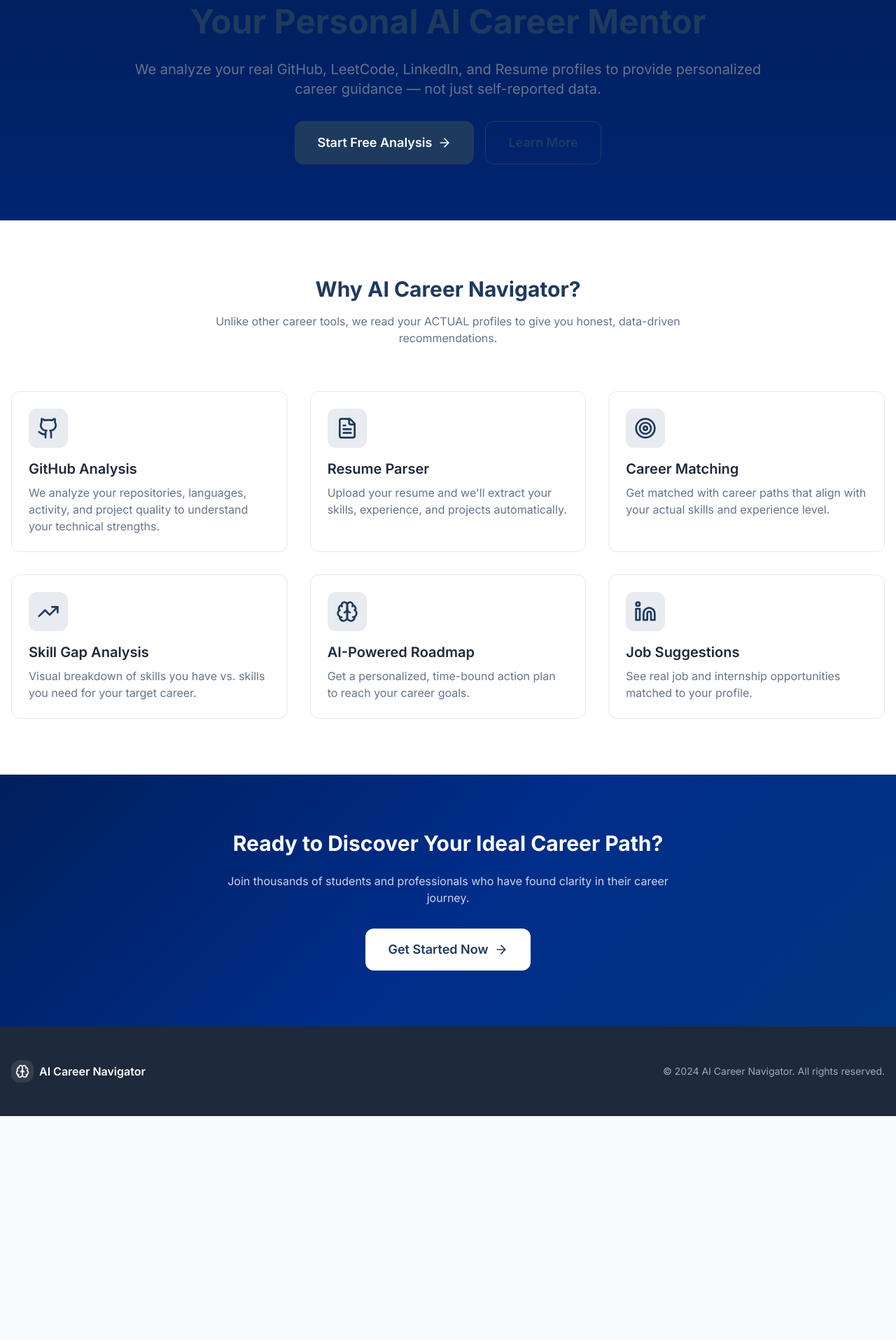
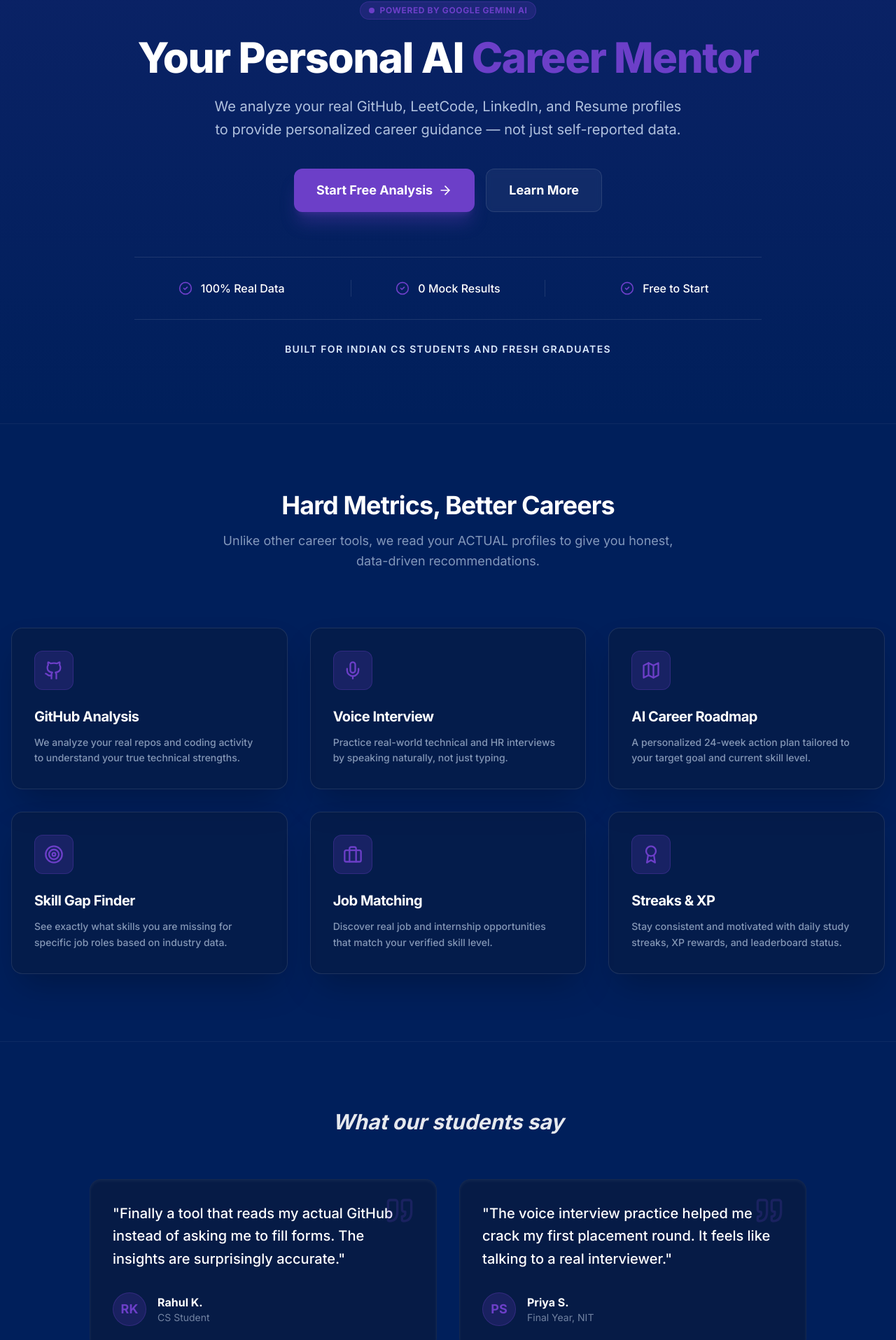
Before and after one commit to shivam499-pro/AI-CAREER-NAVIGATOR-2026, a Next.js app in the folder frontend/: page / in a window 1280 px wide. Shown: the part 152-2067 px from the top of the page at 70% size. Before the commit the page ends 1747 px from the top, so only its background shows below. Built offline with nearby package versions, Linux system fonts and the light colour scheme.

Commit message:
feat: redesign landing page with honest copy and new features

```diff
--- a/frontend/app/page.tsx
+++ b/frontend/app/page.tsx
@@ -1,28 +1,51 @@
+'use client'
+
 import Link from 'next/link'
-import { ArrowRight, Github, Linkedin, FileText, Brain, Target, TrendingUp } from 'lucide-react'
+import { motion } from 'framer-motion'
+import {
+  ArrowRight,
+  Github,
+  Linkedin,
+  FileText,
+  Brain,
+  Target,
+  TrendingUp,
+  Mic,
+  Briefcase,
+  Award,
+  Map,
+  CheckCircle2,
+  Quote
+} from 'lucide-react'
 
 export default function Home() {
+  const fadeIn = {
+    initial: { opacity: 0, y: 20 },
+    animate: { opacity: 1, y: 0 },
+    transition: { duration: 0.5 }
+  }
+
   return (
-    <div className="min-h-screen bg-background">
-      {/* Header */}
-      <header className="border-b bg-white/80 backdrop-blur-sm sticky top-0 z-50">
+    <div className="min-h-screen bg-background text-foreground flex flex-col">
+      {/* NAVBAR */}
+      <header className="border-b border-primary/10 bg-background/95 backdrop-blur-md sticky top-0 z-50">
         <div className="container mx-auto px-4 py-4 flex items-center justify-between">
           <div className="flex items-center space-x-2">
-            <div className="w-10 h-10 rounded-lg gradient-primary flex items-center justify-center">
+            <div className="w-10 h-10 rounded-lg bg-primary-violet flex items-center justify-center">
               <Brain className="w-6 h-6 text-white" />
             </div>
-            <span className="text-xl font-bold text-primary">AI Career Navigator</span>
+            <span className="text-xl font-bold text-white tracking-tight">AI Career Navigator</span>
           </div>
-          <div className="flex items-center space-x-4">
+          <div className="flex items-center space-x-6">
             <Link
-              href="/auth/signup"
-              className="text-foreground hover:text-primary transition-colors"
+              href="/auth/login"
+              className="text-sm font-medium text-muted-foreground hover:text-white transition-colors"
             >
               Sign In
             </Link>
             <Link
               href="/auth/signup"
-              className="bg-primary text-white px-5 py-2 rounded-md hover:bg-primary/90 transition-colors"
+              className="bg-primary-violet text-white px-5 py-2 rounded-lg text-sm font-semibold hover:bg-primary-violet/90 transition-all shadow-lg shadow-primary-violet/20"
             >
               Get Started
             </Link>
@@ -30,111 +53,201 @@ export default function Home() {
         </div>
       </header>
 
-      {/* Hero Section */}
-      <section className="gradient-hero py-20">
-        <div className="container mx-auto px-4">
-          <div className="max-w-4xl mx-auto text-center">
-            <h1 className="text-5xl font-bold text-primary mb-6 leading-tight">
-              Your Personal AI Career Mentor
+      <main className="flex-grow">
+        {/* HERO SECTION */}
+        <section className="relative pt-20 pb-24 overflow-hidden bg-[#001F5B]">
+          <div className="absolute inset-0 bg-gradient-to-b from-primary-violet/10 to-transparent pointer-events-none" />
+
+          <div className="container mx-auto px-4 relative z-10">
+            <motion.div
+              {...fadeIn}
+              className="max-w-4xl mx-auto text-center"
+            >
+              <div className="inline-flex items-center space-x-2 bg-primary-violet/20 border border-primary-violet/30 px-3 py-1 rounded-full mb-6">
+                <div className="w-2 h-2 rounded-full bg-primary-violet animate-pulse" />
+                <span className="text-xs font-bold text-primary-violet uppercase tracking-wider">
+                  Powered by Google Gemini AI
+                </span>
+              </div>
+
+              <h1 className="text-5xl md:text-6xl font-extrabold text-white mb-6 leading-tight tracking-tight">
+                Your Personal AI <span className="text-primary-violet">Career Mentor</span>
               </h1>
-            <p className="text-xl text-muted-foreground mb-8">
+
+              <p className="text-xl text-blue-100/80 mb-10 max-w-2xl mx-auto leading-relaxed">
                 We analyze your real GitHub, LeetCode, LinkedIn, and Resume profiles to provide
                 personalized career guidance — not just self-reported data.
               </p>
-            <div className="flex flex-col sm:flex-row gap-4 justify-center">
+
+              <div className="flex flex-col sm:flex-row gap-4 justify-center mb-16">
                 <Link
                   href="/auth/signup"
-                className="bg-primary text-white px-8 py-4 rounded-lg text-lg font-semibold hover:bg-primary/90 transition-all flex items-center justify-center gap-2"
+                  className="bg-primary-violet text-white px-8 py-4 rounded-xl text-lg font-bold hover:bg-primary-violet/90 transition-all flex items-center justify-center gap-2 shadow-xl shadow-primary-violet/30"
                 >
                   Start Free Analysis <ArrowRight className="w-5 h-5" />
                 </Link>
                 <Link
                   href="#features"
-                className="border border-primary text-primary px-8 py-4 rounded-lg text-lg font-semibold hover:bg-primary/5 transition-all"
+                  className="bg-white/5 border border-white/10 text-white px-8 py-4 rounded-xl text-lg font-bold hover:bg-white/10 transition-all backdrop-blur-sm"
                 >
                   Learn More
                 </Link>
               </div>
+
+              {/* Stats Row */}
+              <div className="grid grid-cols-1 md:grid-cols-3 gap-8 py-8 border-y border-white/10">
+                <div className="flex items-center justify-center gap-3">
+                  <CheckCircle2 className="w-5 h-5 text-primary-violet" />
+                  <span className="text-white font-medium">100% Real Data</span>
                 </div>
+                <div className="flex items-center justify-center gap-3 border-x border-white/10">
+                  <CheckCircle2 className="w-5 h-5 text-primary-violet" />
+                  <span className="text-white font-medium">0 Mock Results</span>
+                </div>
+                <div className="flex items-center justify-center gap-3">
+                  <CheckCircle2 className="w-5 h-5 text-primary-violet" />
+                  <span className="text-white font-medium">Free to Start</span>
+                </div>
+              </div>
+
+              <p className="mt-8 text-sm font-semibold text-blue-100 uppercase tracking-widest">
+                Built for Indian CS students and fresh graduates
+              </p>
+            </motion.div>
           </div>
         </section>
 
-      {/* Features Section */}
-      <section id="features" className="py-20 bg-white">
+        {/* FEATURES SECTION */}
+        <section id="features" className="py-24 bg-[#001F5B] border-t border-white/5">
           <div className="container mx-auto px-4">
-          <div className="text-center mb-16">
-            <h2 className="text-3xl font-bold text-primary mb-4">Why AI Career Navigator?</h2>
-            <p className="text-muted-foreground max-w-2xl mx-auto">
+            <div className="text-center mb-20">
+              <h2 className="text-3xl md:text-4xl font-bold text-white mb-4 tracking-tight">Hard Metrics, Better Careers</h2>
+              <p className="text-blue-100/60 max-w-2xl mx-auto text-lg leading-relaxed mt-4">
                 Unlike other career tools, we read your ACTUAL profiles to give you
                 honest, data-driven recommendations.
               </p>
             </div>
 
-          <div className="grid md:grid-cols-3 gap-8">
+            <div className="grid grid-cols-1 md:grid-cols-2 lg:grid-cols-3 gap-8">
               <FeatureCard
-              icon={<Github className="w-8 h-8" />}
+                icon={<Github className="w-7 h-7" />}
                 title="GitHub Analysis"
-              description="We analyze your repositories, languages, activity, and project quality to understand your technical strengths."
+                description="We analyze your real repos and coding activity to understand your true technical strengths."
+                delay={0.1}
               />
               <FeatureCard
-              icon={<FileText className="w-8 h-8" />}
-              title="Resume Parser"
-              description="Upload your resume and we'll extract your skills, experience, and projects automatically."
+                icon={<Mic className="w-7 h-7" />}
+                title="Voice Interview"
+                description="Practice real-world technical and HR interviews by speaking naturally, not just typing."
+                delay={0.2}
               />
               <FeatureCard
-              icon={<Target className="w-8 h-8" />}
-              title="Career Matching"
-              description="Get matched with career paths that align with your actual skills and experience level."
+                icon={<Map className="w-7 h-7" />}
+                title="AI Career Roadmap"
+                description="A personalized 24-week action plan tailored to your target goal and current skill level."
+                delay={0.3}
               />
               <FeatureCard
-              icon={<TrendingUp className="w-8 h-8" />}
-              title="Skill Gap Analysis"
-              description="Visual breakdown of skills you have vs. skills you need for your target career."
+                icon={<Target className="w-7 h-7" />}
+                title="Skill Gap Finder"
+                description="See exactly what skills you are missing for specific job roles based on industry data."
+                delay={0.4}
               />
               <FeatureCard
-              icon={<Brain className="w-8 h-8" />}
-              title="AI-Powered Roadmap"
-              description="Get a personalized, time-bound action plan to reach your career goals."
+                icon={<Briefcase className="w-7 h-7" />}
+                title="Job Matching"
+                description="Discover real job and internship opportunities that match your verified skill level."
+                delay={0.5}
               />
               <FeatureCard
-              icon={<Linkedin className="w-8 h-8" />}
-              title="Job Suggestions"
-              description="See real job and internship opportunities matched to your profile."
+                icon={<Award className="w-7 h-7" />}
+                title="Streaks & XP"
+                description="Stay consistent and motivated with daily study streaks, XP rewards, and leaderboard status."
+                delay={0.6}
               />
             </div>
           </div>
         </section>
 
-      {/* CTA Section */}
-      <section className="py-20 gradient-primary">
-        <div className="container mx-auto px-4 text-center">
-          <h2 className="text-3xl font-bold text-white mb-6">
-            Ready to Discover Your Ideal Career Path?
+        {/* TESTIMONIALS SECTION */}
+        <section className="py-24 bg-[#001F5B] border-t border-white/5">
+          <div className="container mx-auto px-4">
+            <h2 className="text-3xl font-bold text-white text-center mb-16 italic opacity-90">What our students say</h2>
+            <div className="grid grid-cols-1 md:grid-cols-2 gap-8 max-w-5xl mx-auto">
+              <motion.div
+                {...fadeIn}
+                className="bg-slate-900/40 p-8 rounded-2xl border border-white/5 relative shadow-inner shadow-white/5"
+              >
+                <Quote className="absolute top-6 right-8 w-10 h-10 text-primary-violet opacity-20" />
+                <p className="text-xl text-white font-medium mb-8 leading-relaxed">
+                  "Finally a tool that reads my actual GitHub instead of asking me to fill forms. The insights are surprisingly accurate."
+                </p>
+                <div className="flex items-center gap-4">
+                  <div className="w-12 h-12 rounded-full bg-primary-violet/20 flex items-center justify-center text-primary-violet font-bold text-lg border border-primary-violet/30">RK</div>
+                  <div>
+                    <h4 className="text-white font-bold">Rahul K.</h4>
+                    <p className="text-blue-100/50 text-sm">CS Student</p>
+                  </div>
+                </div>
+              </motion.div>
+
+              <motion.div
+                {...fadeIn}
+                className="bg-slate-900/40 p-8 rounded-2xl border border-white/5 relative shadow-inner shadow-white/5"
+              >
+                <Quote className="absolute top-6 right-8 w-10 h-10 text-primary-violet opacity-20" />
+                <p className="text-xl text-white font-medium mb-8 leading-relaxed">
+                  "The voice interview practice helped me crack my first placement round. It feels like talking to a real interviewer."
+                </p>
+                <div className="flex items-center gap-4">
+                  <div className="w-12 h-12 rounded-full bg-primary-violet/20 flex items-center justify-center text-primary-violet font-bold text-lg border border-primary-violet/30">PS</div>
+                  <div>
+                    <h4 className="text-white font-bold">Priya S.</h4>
+                    <p className="text-blue-100/50 text-sm">Final Year, NIT</p>
+                  </div>
+                </div>
+              </motion.div>
+            </div>
+          </div>
+        </section>
+
+        {/* CTA SECTION */}
+        <section className="py-24 bg-[#011640] relative overflow-hidden border-t border-white/5">
+          <div className="absolute inset-0 bg-primary-violet/5 pointer-events-none" />
+          <div className="container mx-auto px-4 text-center relative z-10">
+            <h2 className="text-4xl font-extrabold text-white mb-6">
+              Ready to discover your ideal career path?
             </h2>
-          <p className="text-white/80 mb-8 max-w-2xl mx-auto">
-            Join thousands of students and professionals who have found clarity in their career journey.
+            <p className="text-blue-100/70 mb-10 max-w-2xl mx-auto text-lg font-medium">
+              Connect your GitHub and LeetCode. Get your personalized career analysis in minutes.
             </p>
             <Link
               href="/auth/signup"
-            className="bg-white text-primary px-8 py-4 rounded-lg text-lg font-semibold hover:bg-white/90 transition-all inline-flex items-center gap-2"
+              className="bg-primary-violet text-white px-10 py-5 rounded-xl text-xl font-bold hover:bg-primary-violet/90 transition-all inline-flex items-center gap-3 shadow-2xl shadow-primary-violet/20"
             >
-            Get Started Now <ArrowRight className="w-5 h-5" />
+              Get Started Now <ArrowRight className="w-6 h-6" />
             </Link>
           </div>
         </section>
+      </main>
 
-      {/* Footer */}
-      <footer className="bg-foreground py-12">
+      {/* FOOTER */}
+      <footer className="bg-[#000d26] py-16 border-t border-white/5 text-blue-100/40">
         <div className="container mx-auto px-4">
-          <div className="flex flex-col md:flex-row justify-between items-center">
-            <div className="flex items-center space-x-2 mb-4 md:mb-0">
-              <div className="w-8 h-8 rounded-lg bg-white/10 flex items-center justify-center">
-                <Brain className="w-5 h-5 text-white" />
+          <div className="flex flex-col md:flex-row justify-between items-center gap-8">
+            <div className="flex items-center space-x-2">
+              <div className="w-10 h-10 rounded-lg bg-primary-violet/20 flex items-center justify-center">
+                <Brain className="w-6 h-6 text-primary-violet" />
               </div>
-              <span className="text-white font-semibold">AI Career Navigator</span>
+              <span className="text-white font-bold text-lg tracking-tight">AI Career Navigator</span>
             </div>
-            <p className="text-white/60 text-sm">
-              © 2024 AI Career Navigator. All rights reserved.
+            <div className="flex items-center gap-8 text-sm font-medium">
+              <Link href="#" className="hover:text-white transition-colors">Privacy Policy</Link>
+              <Link href="#" className="hover:text-white transition-colors">Terms of Service</Link>
+              <Link href="#" className="hover:text-white transition-colors">Support</Link>
+            </div>
+            <p className="text-sm">
+              © 2026 AI Career Navigator. Optimized for Indian graduates.
             </p>
           </div>
         </div>
@@ -143,14 +256,20 @@ export default function Home() {
   )
 }
 
-function FeatureCard({ icon, title, description }: { icon: React.ReactNode; title: string; description: string }) {
+function FeatureCard({ icon, title, description, delay }: { icon: React.ReactNode; title: string; description: string; delay: number }) {
   return (
-    <div className="p-6 rounded-xl border bg-card hover:shadow-card-hover transition-shadow">
-      <div className="w-14 h-14 rounded-lg bg-primary/10 flex items-center justify-center text-primary mb-4">
+    <motion.div
+      initial={{ opacity: 0, y: 20 }}
+      whileInView={{ opacity: 1, y: 0 }}
+      viewport={{ once: true }}
+      transition={{ duration: 0.5, delay }}
+      className="p-8 rounded-2xl border border-white/10 bg-slate-900/30 hover:bg-slate-900/50 hover:border-primary-violet/40 transition-all group shadow-2xl"
+    >
+      <div className="w-14 h-14 rounded-xl bg-primary-violet/20 flex items-center justify-center text-primary-violet mb-6 group-hover:scale-110 transition-transform border border-primary-violet/30">
         {icon}
       </div>
-      <h3 className="text-xl font-semibold text-foreground mb-2">{title}</h3>
-      <p className="text-muted-foreground">{description}</p>
-    </div>
+      <h3 className="text-xl font-bold text-white mb-3 tracking-tight">{title}</h3>
+      <p className="text-blue-100/60 leading-relaxed font-medium text-sm">{description}</p>
+    </motion.div>
   )
 }
```
Lines whose indentation alone changed are shown as unchanged.
